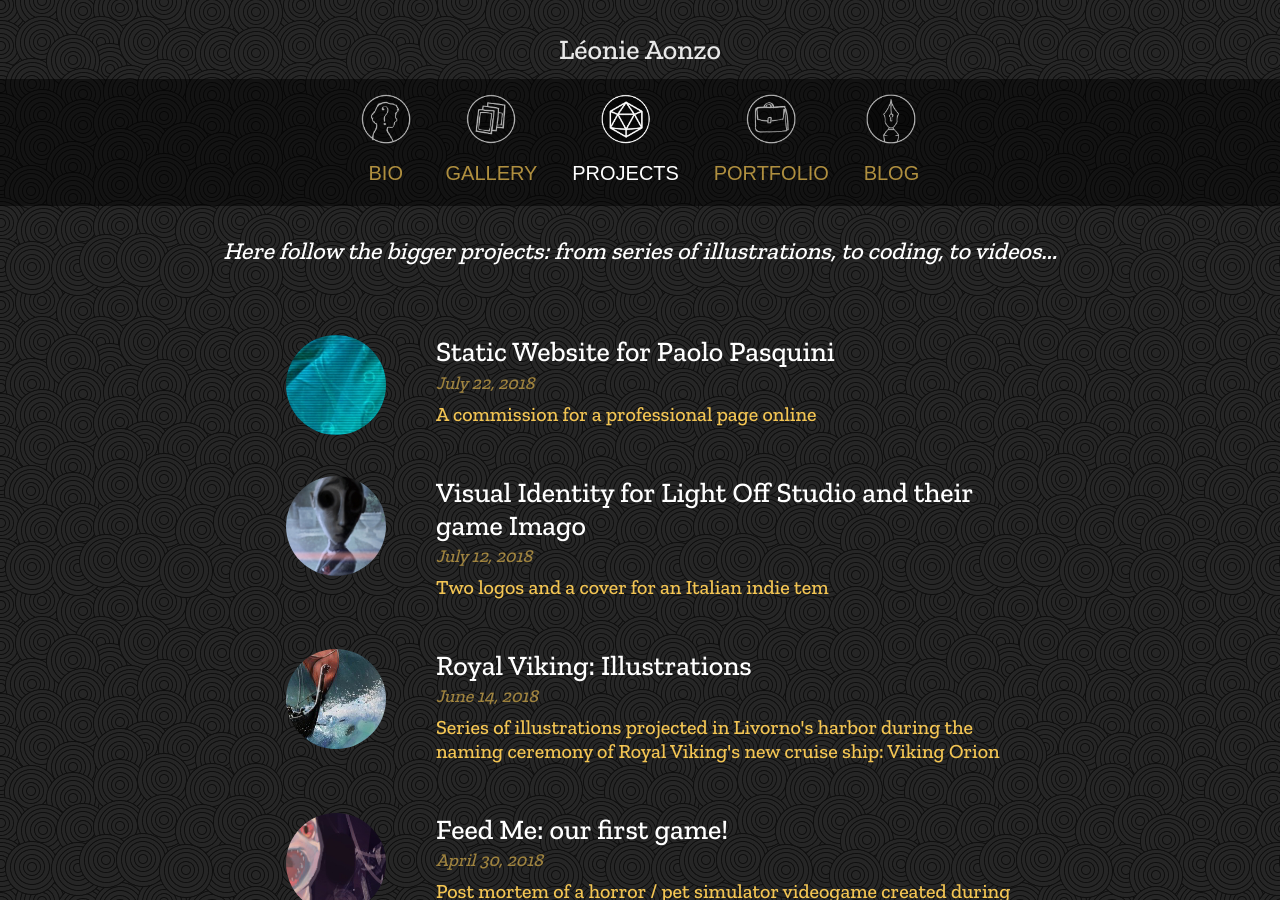
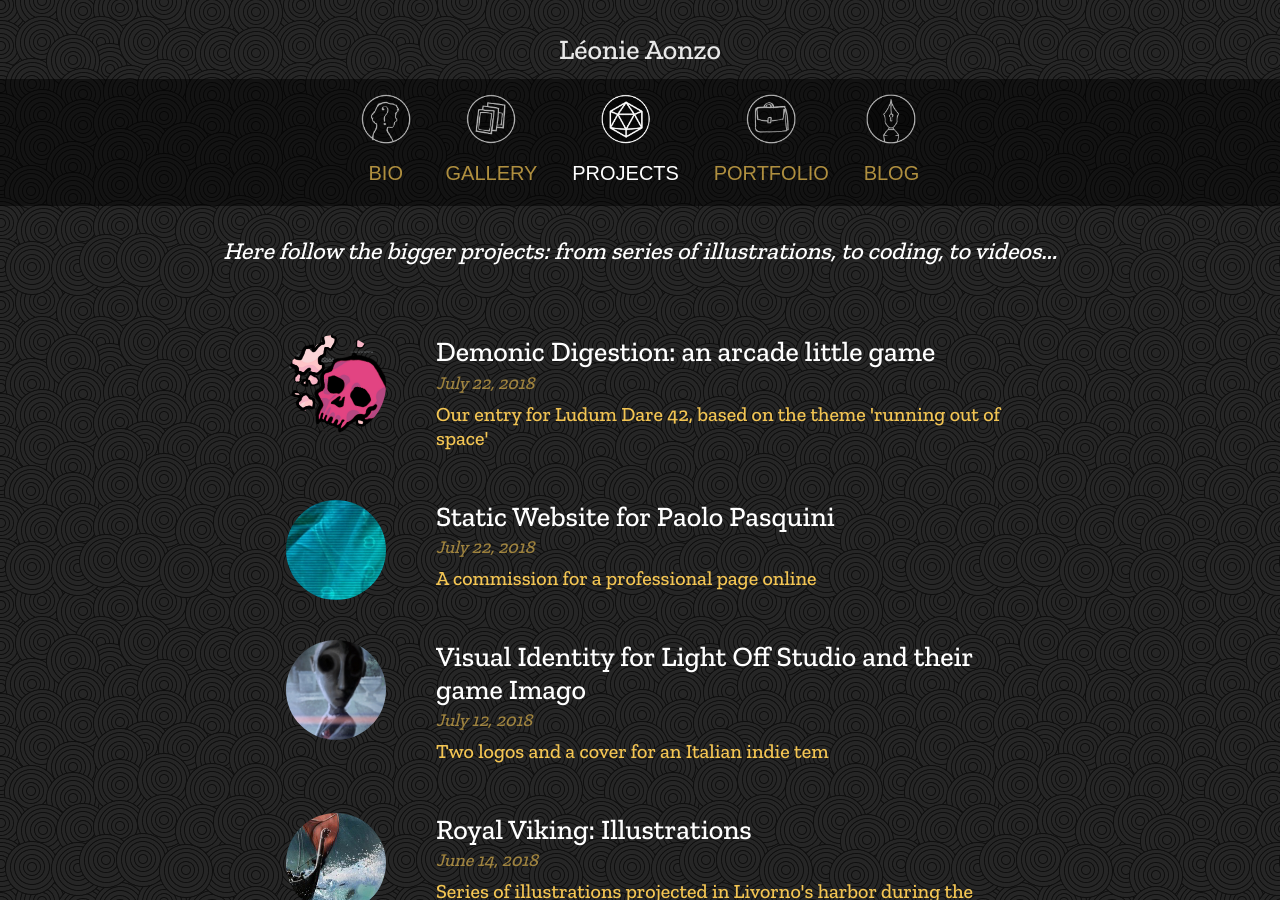
Before and after one commit to pirodaes/pirodaes.github.io, a Jekyll site: the page built from projects.html, in a window 1280 px wide and 900 px high. Built offline with Jekyll 4.4.1, drawn with Linux system fonts in a browser that asks for light colours; some web fonts are replaced.

Commit message:
demonic digestion

```diff
--- a/_includes/footer.html
+++ b/_includes/footer.html
@@ -28,7 +28,7 @@
         </a>
       </li>
       <li>
-        <a href="https://github.com/pyrodaes"} title="Github profile" >
+        <a href="https://github.com/pirodaes"} title="Github profile" >
           <img src="{{ site.baseurl }}/img/github.png" />
         </a>
       </li>
--- /dev/null
+++ b/_posts/2018-08-19-demonic-digestion.md
@@ -0,0 +1,79 @@
+---
+layout: post
+title:  "Demonic Digestion: an arcade little game"
+date:  22/07/2018
+categories: project
+post-header: "2018-08-19.png"
+info: "Our entry for Ludum Dare 42, based on the theme 'running out of space'"
+facebook-img: "posts/2018-08-19-2.png"
+gallery:
+  - path: 2018-08-19-1.jpg
+  - path: 2018-08-19-2.jpg
+  - path: 2018-08-19-3.jpg
+
+---
+
+What’s the best place for a demon to be, other than a bullet hell? <br/>
+Demonic Digestion is the new game by Flaming Moka, the duo I form together with Davide Cortellucci, created in 72 hours for the Ludum Dare 42.
+
+<img class="post-img-side" src="{{ site.baseurl }}/img/posts/2018-08-19-2.png" />
+
+It's a japanese-themed 2d arcade game, where you can play as a yokai and survive as long as you can to the dangerous consequences of your hunger! Defeat the bigger demons and gather resources, unlock items, customize your appearance.
+
+<a href="https://ldjam.com/events/ludum-dare/42/demonic-digestion">Here</a> you can find the submission page on the Ludum Dare website, while <a href="https://flaming-moka.itch.io/demonic-digestion">on itch</a> you can download it for Windows, Mac and Linux.
+
+<div class="thumb-grid">
+  {% for image in page.gallery %}
+  {% assign loopindex = forloop.index %}
+        <a href="#id{{ loopindex }}" class= "thumb-link">
+          <div class="thumb" style="background-image: url('{{ site.baseurl }}/img/posts/{{ image.path }}');">
+          </div>
+        </a>
+  {% endfor %}
+</div>
+
+{% for image in page.gallery %}
+{% assign loopindex = forloop.index %}
+  <div id="id{{ loopindex }}" class="popup" >
+    <a href="#" >
+      <img src="{{ site.baseurl }}/img/closebtn.png" class="closebtn" />
+    </a>
+    <div class="gallery" >
+      <img src="{{ site.baseurl }}/img/posts/{{ image.path }}" class="image" />
+    </div>
+    <div class="image-info-post">
+      <h2> {{ image.description }} </h2>
+        {% if loopindex == 1 %}
+          <a href="#" >
+        {% else %}
+          <a href="#id{{ loopindex | minus: 1 }}" >
+        {% endif %}
+        <img src="{{ site.baseurl }}/img/backbtn.png" class="backbtn" >
+      </a>
+      <a href="#id{{ loopindex | plus: 1 }}" >
+        <img src="{{ site.baseurl }}/img/nextbtn.png" class="nextbtn" />
+      </a>
+    </div>
+  </div>
+{% endfor %}
+
+<h2>Inside Demonic Digestion's art style</h2>
+
+<img class="post-img-side" src="{{ site.baseurl }}/img/posts/2018-08-19.gif" />
+
+The idea of a japanese-themed style for Demonic Digestion came suddenly, and I ended up sticking with it not knowing exactly why. <br/>
+Being an anime & manga nerd and a karateka, I’ve always been passionate about Japan and its culture. Because of this, I didn’t have to dig into deep research before being able to pull out a convincing style, that gave the game a distinctive feel.
+Also, there are already some well-known games that heavily reference a traditional japanese style, and I was especially influenced by Okami and Zelda the Wind Waker.
+
+Here are the first concepts for our game:
+
+<img class="post-img" src="{{ site.baseurl }}/img/posts/2018-08-19-4.jpg" />
+<img class="post-img" src="{{ site.baseurl }}/img/posts/2018-08-19-5.jpg" />
+<img class="post-img" src="{{ site.baseurl }}/img/posts/2018-08-19-6.jpg" />
+
+But for me it wasn’t simply a strategic move. I had a lot of fun quoting Japan’s traditional symbolism and its repertory of colorful demons, called yokai. <br/>
+I tried referencing existing yokai as much as I could. For example, the boss from our game explicitly (and very roughly) quotes the gashadokuro demon as it was depicted by Utagawa Kuniyoshi:
+
+<img class="post-img" src="{{ site.baseurl }}/img/posts/2018-08-19-1.png" />
+
+I hope you enjoyed this small behind the scenes of Demonic Digestion, also I hope I tickled your curiosity towards some aspects of Japan’s tradition. And remember to see all this in action by checking out Demonic Digestion!
```
Also changed, not shown: img/posts/2018-08-19-1.jpg (added), img/posts/2018-08-19-2.jpg (added), img/posts/2018-08-19-2.png (added), img/posts/2018-08-19-3.jpg (added), img/posts/2018-08-19-4.jpg (added), img/posts/2018-08-19-5.jpg (added), img/posts/2018-08-19-6.jpg (added), img/posts/2018-08-19.gif (added), img/posts/2018-08-19.png (added), 1 other file.
